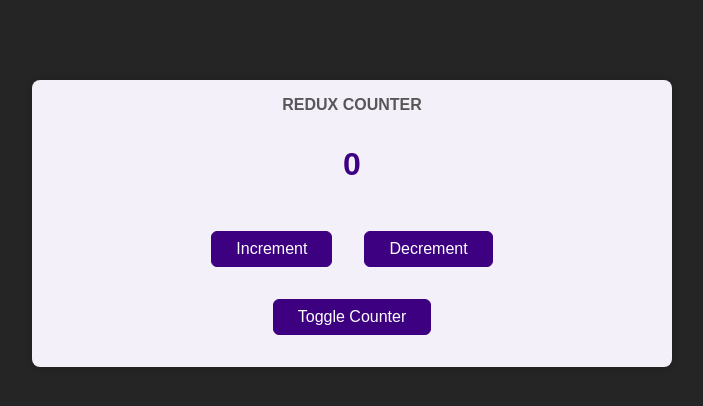
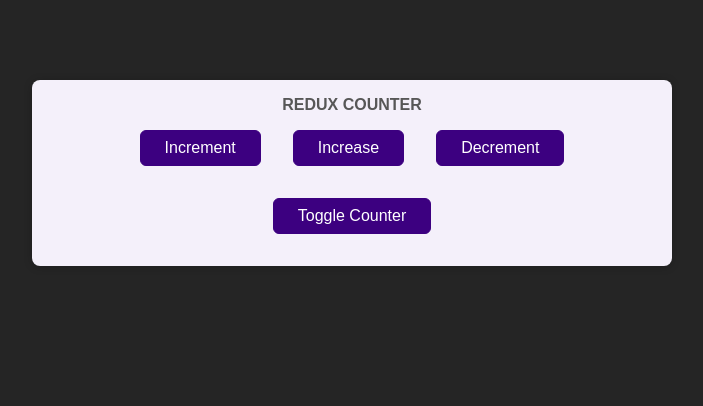
Before and after one commit to Francisco-BT/react-complete-guide, a React (Create React App) app: page / in a window 1280 px wide. Shown: the top 406 px of the page, without its empty margins (288-991 px from the left). Built offline with nearby package versions, Linux system fonts and the light colour scheme.

Commit message:
feat: hadling multiple state properties

```diff
--- a/src/components/Counter.js
+++ b/src/components/Counter.js
@@ -1,9 +1,12 @@
-import { useSelector, useDispatch } from "react-redux";
+import Q from "q";
+import React from "react";
+import { useDispatch, useSelector } from "react-redux";
 import classes from "./Counter.module.css";
 
 const Counter = () => {
   const dispatch = useDispatch();
   const counter = useSelector((state) => state.counter);
+  const show = useSelector((state) => state.showCounter);
 
   const incrementHandler = () => {
     dispatch({
@@ -17,14 +20,27 @@ const Counter = () => {
     });
   };
 
-  const toggleCounterHandler = () => {};
+  const increaseHandler = () => {
+    dispatch({
+      type: "increase",
+      amount: 5,
+    });
+  };
+
+  const toggleCounterHandler = () => {
+    console.log("dispatching counter");
+    dispatch({
+      type: "toggle",
+    });
+  };
 
   return (
     <main className={classes.counter}>
       <h1>Redux Counter</h1>
-      <div className={classes.value}>{counter}</div>
+      {show && <div className={classes.value}>{counter}</div>}
       <div>
         <button onClick={incrementHandler}>Increment</button>
+        <button onClick={increaseHandler}>Increase</button>
         <button onClick={decrementHandler}>Decrement</button>
       </div>
       <button onClick={toggleCounterHandler}>Toggle Counter</button>
@@ -33,3 +49,54 @@ const Counter = () => {
 };
 
 export default Counter;
+
+// class Counter extends React.Component {
+//   incrementHandler() {
+//     this.props.increment();
+//   }
+
+//   decrementHandler() {
+//     this.props.decrement();
+//   }
+
+//   increase(event) {
+//     this.props.increase(event.target.value);
+//   }
+
+//   toggleCounterHandler() {}
+
+//   render() {
+//     return (
+//       <main className={classes.counter}>
+//         <h1>Redux Counter</h1>
+//         <div className={classes.value}>{this.props.counter}</div>
+//         <div>
+//           <button onClick={this.incrementHandler.bind(this)}>Increment</button>
+//           <button onClick={this.increase.bind(this)}>Increase By 5</button>
+//           <button onClick={(event) => this.decrementHandler.bind(this, event)}>
+//             Decrement
+//           </button>
+//         </div>
+//         <button onClick={this.toggleCounterHandler.bind(this)}>
+//           Toggle Counter
+//         </button>
+//       </main>
+//     );
+//   }
+// }
+
+// const mapStateToProps = (state) => {
+//   return {
+//     counter: state.counter,
+//   };
+// };
+
+// const mapDispatchToProps = (dispatch) => {
+//   return {
+//     increment: () => dispatch({ type: "increment" }),
+//     decrement: () => dispatch({ type: "decrement" }),
+//     increase: (value) => dispatch({ type: "increase", value }),
+//   };
+// };
+
+// export default connect(mapStateToProps, mapDispatchToProps)(Counter);
--- a/src/store/index.js
+++ b/src/store/index.js
@@ -2,18 +2,35 @@ import { createStore } from "redux";
 
 const initialState = {
   counter: 0,
+  showCounter: false,
 };
 
 const countReducer = (state = initialState, action) => {
   if (action.type === "increment") {
     return {
       counter: state.counter + 1,
+      showCounter: state.showCounter,
+    };
+  }
+
+  if (action.type === "increase") {
+    return {
+      counter: state.counter + action.amount,
+      showCounter: state.showCounter,
     };
   }
 
   if (action.type === "decrement") {
     return {
       counter: state.counter - 1,
+      showCounter: state.showCounter,
+    };
+  }
+
+  if (action.type === "toggle") {
+    return {
+      showCounter: !state.showCounter,
+      counter: state.counter,
     };
   }
 
```
